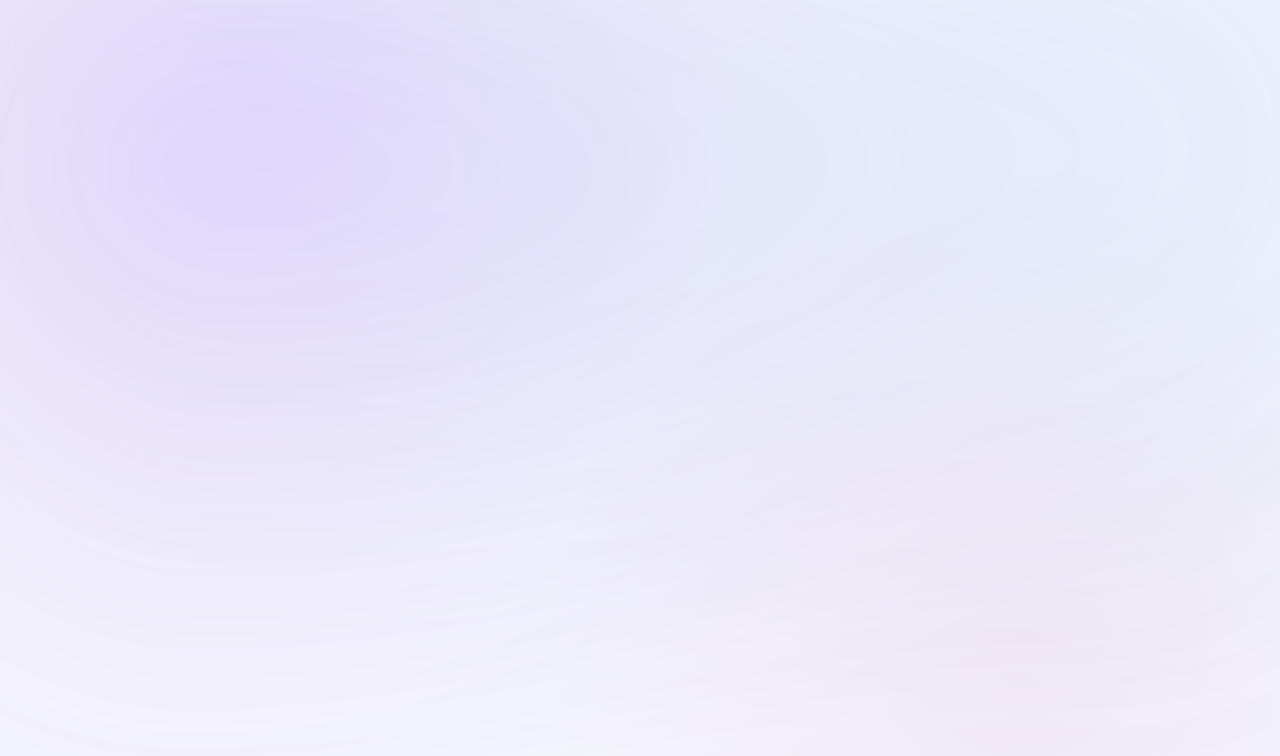
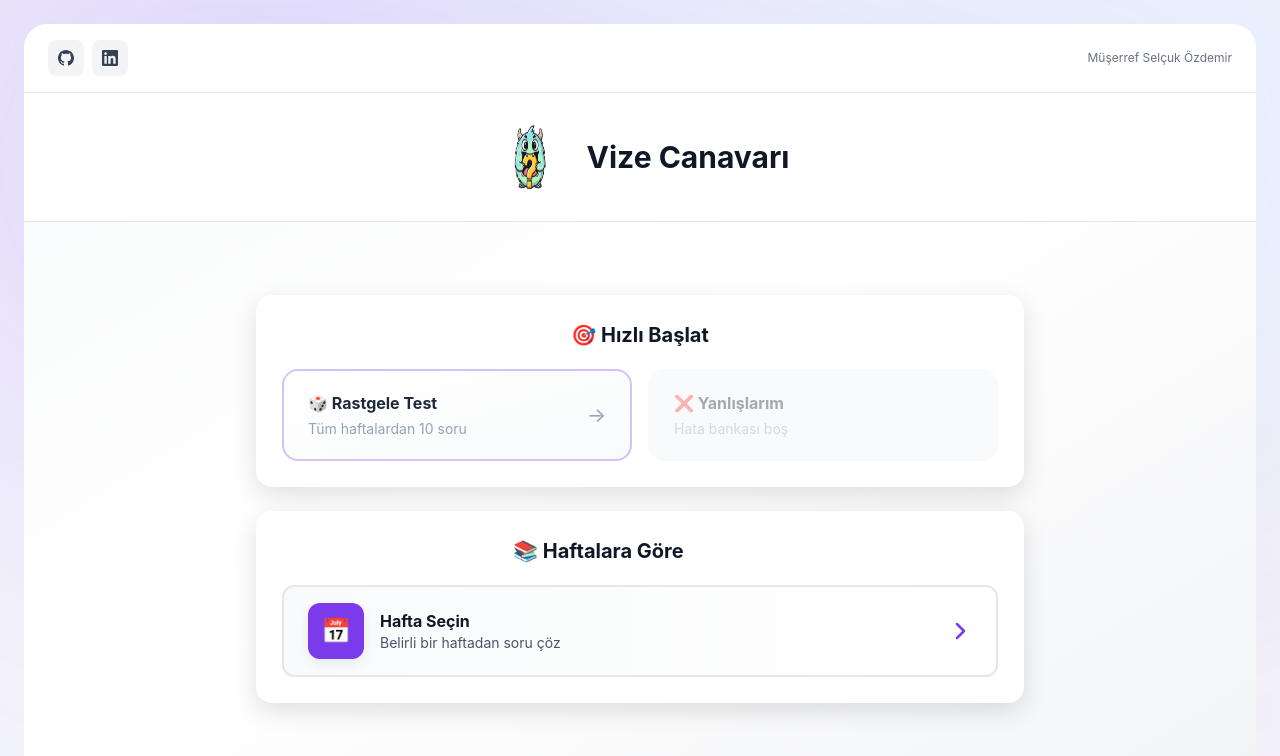
Before and after one commit to SelcukOzdemir23/vize-canavari, a React (Vite) app: page /vize-canavari/ in a window 1280 px wide. Before the commit this address had no page. Shown: the top 756 px of the page. Built offline with nearby package versions, Linux system fonts and the light colour scheme.

Commit message:
feat: enhance quiz functionality; implement question selection by difficulty and improve loading logic

```diff
--- a/src/App.tsx
+++ b/src/App.tsx
@@ -8,7 +8,7 @@ import ResultsPage from './pages/ResultsPage';
 
 function App() {
   return (
-    <Router>
+    <Router basename="/vize-canavari">
       <div className="relative h-screen overflow-hidden bg-canvas-950 text-white">
         <div className="relative mx-auto flex h-full w-full max-w-7xl flex-col p-4 sm:p-6">
           <span
--- a/src/components/ModeButton.tsx
+++ b/src/components/ModeButton.tsx
@@ -39,8 +39,8 @@ const ModeButton: React.FC<ModeButtonProps> = ({
   ].join(' ');
 
   const enabledHover = [
-    'bg-white border-primary-500/30 hover:border-primary-500 hover:scale-[1.02] hover:-translate-y-1',
-    'active:scale-100 active:translate-y-0'
+    'bg-linear-to-br from-white to-gray-50 border-primary-500/30 hover:border-primary-500 hover:scale-[1.02] hover:-translate-y-1',
+    'active:scale-100 active:translate-y-0 hover:shadow-xl'
   ].join(' ');
 
   const disabledStyles = 'cursor-not-allowed opacity-40 bg-bg-tertiary border-transparent';
@@ -61,7 +61,7 @@ const ModeButton: React.FC<ModeButtonProps> = ({
         )}
       </div>
       {typeof badge === 'number' && badge > 0 && (
-        <span className="flex h-7 w-7 items-center justify-center rounded-full bg-gradient-to-br from-primary-400 to-accent-400 text-xs font-black text-white">
+        <span className="flex h-7 w-7 items-center justify-center rounded-full bg-linear-to-br from-primary-400 to-accent-400 text-xs font-black text-white">
           {badge}
         </span>
       )}
--- a/src/pages/HomePage.tsx
+++ b/src/pages/HomePage.tsx
@@ -13,22 +13,22 @@ const HomePage = () => {
 
   return (
     <motion.section
-      className="relative flex h-full w-full flex-col bg-transparent"
+      className="relative flex h-full w-full flex-col overflow-y-auto rounded-3xl bg-linear-to-br from-gray-50 via-white to-gray-100"
       initial={{ opacity: 0 }}
       animate={{ opacity: 1 }}
       transition={{ duration: 0.3 }}
     >
-      <header className="flex w-full items-center justify-between p-4">
-        <div className="flex items-center gap-3">
+      {/* Simple header */}
+      <header className="flex w-full items-center justify-between border-b border-gray-200 bg-white px-4 py-4 sm:px-6">
+        <div className="flex items-center gap-2">
           <a
             href="https://github.com/SelcukOzdemir23/vize-canavari"
             target="_blank"
             rel="noopener noreferrer"
-            className="flex h-9 w-9 items-center justify-center rounded-lg bg-bg-secondary transition-all hover:scale-110"
-            style={{ boxShadow: 'var(--shadow-sm)' }}
+            className="flex h-9 w-9 items-center justify-center rounded-lg bg-gray-100 text-gray-700 transition-colors hover:bg-gray-200"
             aria-label="GitHub"
           >
-            <svg className="h-5 w-5 text-text-primary" fill="currentColor" viewBox="0 0 24 24">
+            <svg className="h-4 w-4" fill="currentColor" viewBox="0 0 24 24">
               <path d="M12 0c-6.626 0-12 5.373-12 12 0 5.302 3.438 9.8 8.207 11.387.599.111.793-.261.793-.577v-2.234c-3.338.726-4.033-1.416-4.033-1.416-.546-1.387-1.333-1.756-1.333-1.756-1.089-.745.083-.729.083-.729 1.205.084 1.839 1.237 1.839 1.237 1.07 1.834 2.807 1.304 3.492.997.107-.775.418-1.305.762-1.604-2.665-.305-5.467-1.334-5.467-5.931 0-1.311.469-2.381 1.236-3.221-.124-.303-.535-1.524.117-3.176 0 0 1.008-.322 3.301 1.23.957-.266 1.983-.399 3.003-.404 1.02.005 2.047.138 3.006.404 2.291-1.552 3.297-1.23 3.297-1.23.653 1.653.242 2.874.118 3.176.77.84 1.235 1.911 1.235 3.221 0 4.609-2.807 5.624-5.479 5.921.43.372.823 1.102.823 2.222v3.293c0 .319.192.694.801.576 4.765-1.589 8.199-6.086 8.199-11.386 0-6.627-5.373-12-12-12z"/>
             </svg>
           </a>
@@ -36,60 +36,58 @@ const HomePage = () => {
             href="https://www.linkedin.com/in/muserref-selcuk-ozdemir/"
             target="_blank"
             rel="noopener noreferrer"
-            className="flex h-9 w-9 items-center justify-center rounded-lg bg-bg-secondary transition-all hover:scale-110"
-            style={{ boxShadow: 'var(--shadow-sm)' }}
+            className="flex h-9 w-9 items-center justify-center rounded-lg bg-gray-100 text-gray-700 transition-colors hover:bg-gray-200"
             aria-label="LinkedIn"
           >
-            <svg className="h-5 w-5 text-text-primary" fill="currentColor" viewBox="0 0 24 24">
+            <svg className="h-4 w-4" fill="currentColor" viewBox="0 0 24 24">
               <path d="M20.447 20.452h-3.554v-5.569c0-1.328-.027-3.037-1.852-3.037-1.853 0-2.136 1.445-2.136 2.939v5.667H9.351V9h3.414v1.561h.046c.477-.9 1.637-1.85 3.37-1.85 3.601 0 4.267 2.37 4.267 5.455v6.286zM5.337 7.433c-1.144 0-2.063-.926-2.063-2.065 0-1.138.92-2.063 2.063-2.063 1.14 0 2.064.925 2.064 2.063 0 1.139-.925 2.065-2.064 2.065zm1.782 13.019H3.555V9h3.564v11.452zM22.225 0H1.771C.792 0 0 .774 0 1.729v20.542C0 23.227.792 24 1.771 24h20.451C23.2 24 24 23.227 24 22.271V1.729C24 .774 23.2 0 22.222 0h.003z"/>
             </svg>
           </a>
         </div>
-        <div className="text-xs font-medium text-text-muted">
-          Geliştirici: Müşerref Selçuk Özdemir
-        </div>
+        <p className="hidden text-xs text-gray-500 sm:block">
+          Müşerref Selçuk Özdemir
+        </p>
       </header>
 
-      <div className="flex flex-1 flex-col items-center justify-center gap-8 px-4 pb-8">
+      {/* Hero section - compact */}
+      <div className="flex flex-col items-center gap-4 border-b border-gray-200 bg-white px-4 py-6">
+        <div className="flex flex-col items-center gap-3 text-center sm:flex-row sm:gap-4 sm:text-left">
           <motion.div
-          initial={{ scale: 0.9, opacity: 0 }}
+            initial={{ scale: 0.95, opacity: 0 }}
             animate={{ scale: 1, opacity: 1 }}
-          transition={{ type: 'spring', stiffness: 200, damping: 15 }}
-          whileHover={{ scale: 1.05 }}
+            transition={{ duration: 0.4 }}
           >
             <img
               src="/logo.png"
               alt="Vize Canavarı"
-            className="h-28 w-28 rounded-3xl sm:h-32 sm:w-32"
-            style={{ boxShadow: 'var(--shadow-lg)' }}
+              className="h-16 w-16 rounded-xl sm:h-20 sm:w-20"
             />
           </motion.div>
 
-        <div className="space-y-2 text-center">
-          <h1 className="text-4xl font-black tracking-tight text-text-primary sm:text-5xl">
+          <div>
+            <h1 className="text-2xl font-bold text-gray-900 sm:text-3xl">
               Vize Canavarı
             </h1>
-          <p className="text-base font-medium text-text-secondary">
-            Vizelere hazırlan, eğlenerek öğren! 🚀
-          </p>
-        </div>
-
             {totalQuestionsStudied > 0 && (
               <motion.div
-            className="flex items-center gap-3 rounded-full bg-bg-secondary px-5 py-2.5"
-            style={{ boxShadow: 'var(--shadow-sm)' }}
-            initial={{ opacity: 0, y: 10 }}
-            animate={{ opacity: 1, y: 0 }}
+                className="mt-1 flex flex-col items-center gap-1 text-xs sm:flex-row sm:gap-3 sm:text-sm"
+                initial={{ opacity: 0 }}
+                animate={{ opacity: 1 }}
+                transition={{ delay: 0.2 }}
               >
-            <span className="text-lg">📚</span>
-            <span className="text-sm font-bold text-text-primary">{totalQuestionsStudied} soru</span>
-            <div className="h-4 w-px bg-text-muted/30" />
-            <span className="text-sm font-bold text-primary-500">Lv. {currentLevel}</span>
+                <span className="font-semibold text-primary-600">{totalQuestionsStudied} soru çözüldü</span>
+                <span className="hidden text-gray-400 sm:inline">•</span>
+                <span className="font-semibold text-primary-600">Seviye {currentLevel}</span>
               </motion.div>
             )}
           </div>
+        </div>
+      </div>
 
+      {/* Main content - centered and prominent */}
+      <div className="flex flex-1 items-center justify-center px-4 py-8 sm:px-6">
         <WeekSelector mistakeBankCount={mistakeBankCount} />
+      </div>
     </motion.section>
   );
 };
@@ -132,52 +130,83 @@ const WeekSelector: React.FC<WeekSelectorProps> = ({ mistakeBankCount }) => {
 
   return (
     <>
-      <div className="flex w-full flex-col gap-3 p-4 sm:p-6">
-        <div className="grid gap-3 sm:grid-cols-2">
-          <ModeButton to="/quiz/standard" title="🎲 Rastgele Test" description="Tüm haftalardan 5 soru" />
+      <div className="mx-auto w-full max-w-3xl space-y-6">
+        {/* Quick actions - Prominent */}
+        <motion.div
+          className="rounded-2xl border-2 border-primary-200 bg-white p-4 shadow-lg sm:p-6"
+          initial={{ opacity: 0, y: 20 }}
+          animate={{ opacity: 1, y: 0 }}
+          transition={{ delay: 0.1 }}
+        >
+          <h2 className="mb-4 text-center text-lg font-bold text-gray-900 sm:mb-5 sm:text-xl">🎯 Hızlı Başlat</h2>
+          <div className="grid gap-4 sm:grid-cols-2">
+            <ModeButton to="/quiz/standard" title="🎲 Rastgele Test" description="Tüm haftalardan 10 soru" />
             <ModeButton
               to="/quiz/mistake-bank"
               title="❌ Yanlışlarım"
-            description="Hata bankanı temizle"
+              description={mistakeBankCount > 0 ? `${mistakeBankCount} hata` : "Hata bankası boş"}
               disabled={mistakeBankCount === 0}
               badge={mistakeBankCount}
             />
           </div>
+        </motion.div>
+
+        {/* Week selector - Prominent */}
+        <motion.div
+          className="rounded-2xl border-2 border-primary-200 bg-white p-4 shadow-lg sm:p-6"
+          initial={{ opacity: 0, y: 20 }}
+          animate={{ opacity: 1, y: 0 }}
+          transition={{ delay: 0.2 }}
+        >
+          <div className="mb-4 flex flex-col items-center justify-center gap-2 sm:mb-5 sm:flex-row sm:gap-3">
+            <h2 className="text-lg font-bold text-gray-900 sm:text-xl">📚 Haftalara Göre</h2>
+            <span className="rounded-full bg-primary-100 px-2.5 py-0.5 text-xs font-bold text-primary-700 sm:px-3 sm:py-1 sm:text-sm">
+              {weeks.length} hafta
+            </span>
+          </div>
 
           <button
             onClick={() => setShowModal(true)}
-          className="group relative flex w-full items-center justify-between gap-3 rounded-2xl border-2 border-primary-500/30 bg-white px-6 py-5 text-left text-text-primary transition-all duration-200 hover:scale-[1.02] hover:-translate-y-1 hover:border-primary-500 active:scale-100 active:translate-y-0"
-          style={{ boxShadow: 'var(--shadow-md)' }}
+            className="group flex w-full items-center justify-between gap-3 rounded-xl border-2 border-gray-200 bg-linear-to-r from-gray-50 to-white px-4 py-3 text-left transition-all hover:border-primary-300 hover:shadow-md sm:gap-4 sm:px-6 sm:py-4"
           >
-          <div className="flex flex-1 flex-col gap-1">
-            <span className="text-base font-bold">📅 Hafta Seç</span>
-            <span className="text-sm text-text-muted">{weeks.length} hafta mevcut</span>
+            <div className="flex items-center gap-3 sm:gap-4">
+              <div className="flex h-12 w-12 items-center justify-center rounded-xl bg-primary-500 text-xl shadow-md sm:h-14 sm:w-14 sm:text-2xl">
+                📅
               </div>
-          <span className="text-xl text-text-muted transition-transform group-hover:translate-x-1">
-            →
-          </span>
+              <div className="flex flex-col">
+                <span className="text-sm font-bold text-gray-900 sm:text-base">Hafta Seçin</span>
+                <span className="text-xs text-gray-600 sm:text-sm">Belirli bir haftadan soru çöz</span>
+              </div>
+            </div>
+            <svg className="h-6 w-6 text-primary-500 transition-transform group-hover:translate-x-1" fill="none" viewBox="0 0 24 24" stroke="currentColor" strokeWidth={2.5}>
+              <path strokeLinecap="round" strokeLinejoin="round" d="M9 5l7 7-7 7" />
+            </svg>
           </button>
+        </motion.div>
       </div>
 
       {showModal && (
         <motion.div
-          className="fixed inset-0 z-50 flex items-center justify-center bg-black/50 p-4"
+          className="fixed inset-0 z-50 flex items-center justify-center bg-black/40 p-4"
           initial={{ opacity: 0 }}
           animate={{ opacity: 1 }}
           onClick={() => setShowModal(false)}
         >
           <motion.div
-            className="relative max-h-[80vh] w-full max-w-2xl overflow-y-auto rounded-3xl bg-bg-primary p-6"
-            style={{ boxShadow: 'var(--shadow-xl)' }}
-            initial={{ scale: 0.9, opacity: 0 }}
+            className="relative max-h-[85vh] w-full max-w-2xl overflow-y-auto rounded-xl border border-gray-200 bg-white p-4 sm:max-h-[80vh] sm:p-6"
+            initial={{ scale: 0.95, opacity: 0 }}
             animate={{ scale: 1, opacity: 1 }}
+            transition={{ duration: 0.2 }}
             onClick={(e) => e.stopPropagation()}
           >
-            <div className="mb-6 flex items-center justify-between">
-              <h2 className="text-2xl font-black text-text-primary">📅 Hafta Seç</h2>
+            <div className="mb-4 flex items-center justify-between border-b border-gray-200 pb-3 sm:mb-5 sm:pb-4">
+              <div>
+                <h2 className="text-lg font-bold text-gray-900 sm:text-xl">Hafta Seçin</h2>
+                <p className="hidden text-sm text-gray-500 sm:block">Çalışmak istediğiniz haftayı seçin</p>
+              </div>
               <button
                 onClick={() => setShowModal(false)}
-                className="flex h-10 w-10 items-center justify-center rounded-full bg-bg-tertiary text-text-primary transition-all hover:scale-110"
+                className="flex h-8 w-8 items-center justify-center rounded-lg text-gray-400 transition-colors hover:bg-gray-100 hover:text-gray-600"
               >
                 ✕
               </button>
```
Also changed, not shown: src/pages/QuizPage.tsx (+37 -14 lines). Lines whose indentation alone changed are shown as unchanged.
